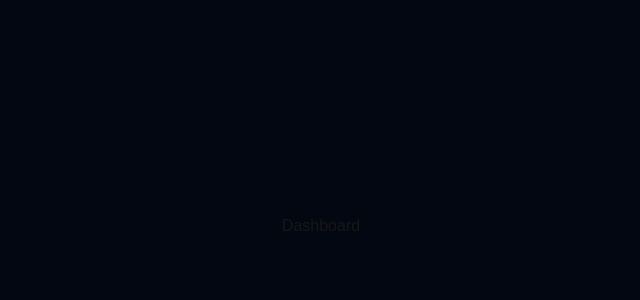
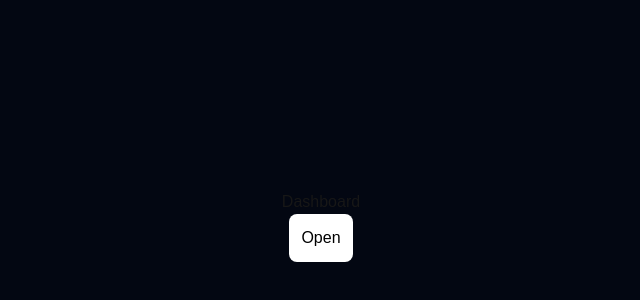
Before and after one commit to Kaineji/Modern-Stackoverflow, a Next.js app: page / in a window 1280 px wide. Shown: the part 174-474 px from the top of the page, without its empty margins (319-959 px from the left). Built offline with nearby package versions, Linux system fonts and the light colour scheme.

Commit message:
second commit

```diff
--- a/app/Components/Dashboard.tsx
+++ b/app/Components/Dashboard.tsx
@@ -2,8 +2,9 @@ import React from 'react'
 
 export default function Dashboard() {
   return (
-    <div className='w-full h-screen bg-gray-950 flex justify-center items-center'>
+    <div className='w-full h-screen bg-gray-950 flex justify-center items-center flex-col'>
         <h1>Dashboard</h1>
+        <button className='p-3 bg-white text-black rounded-lg'>Open</button>
     </div>
   )
 }
```
